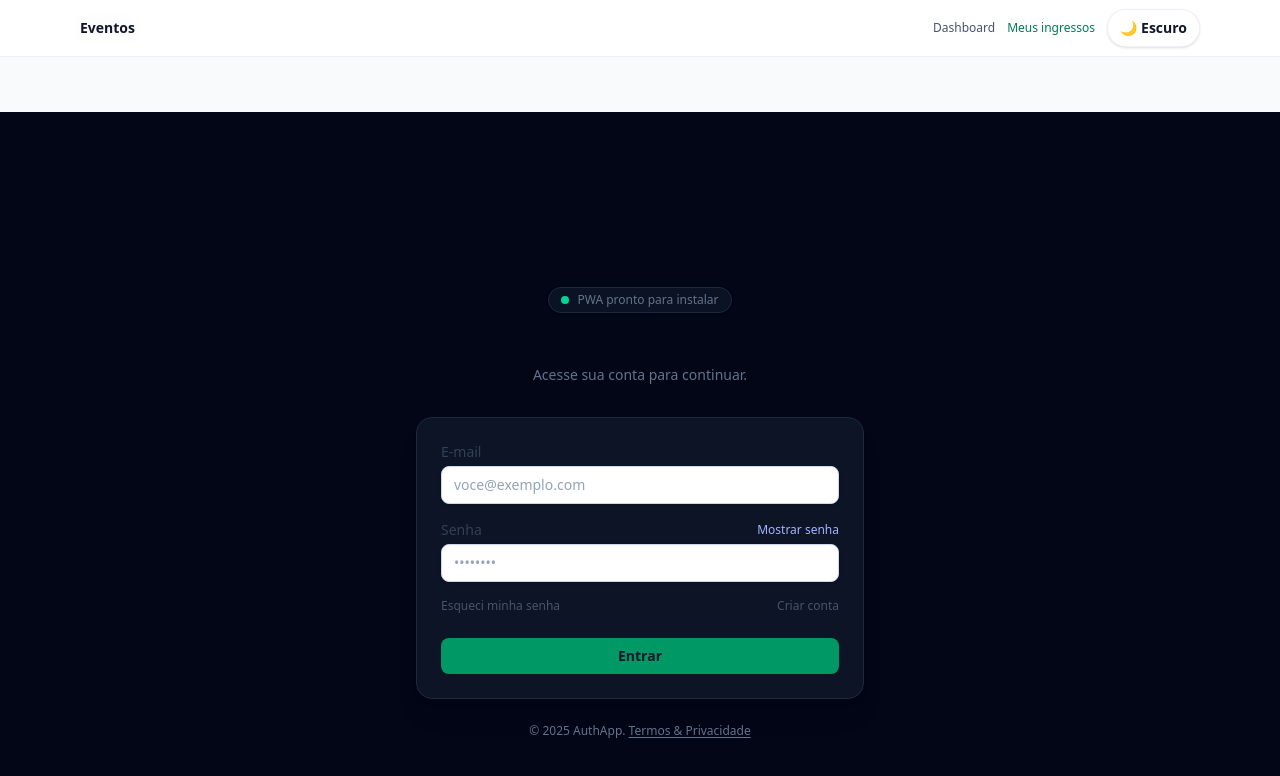
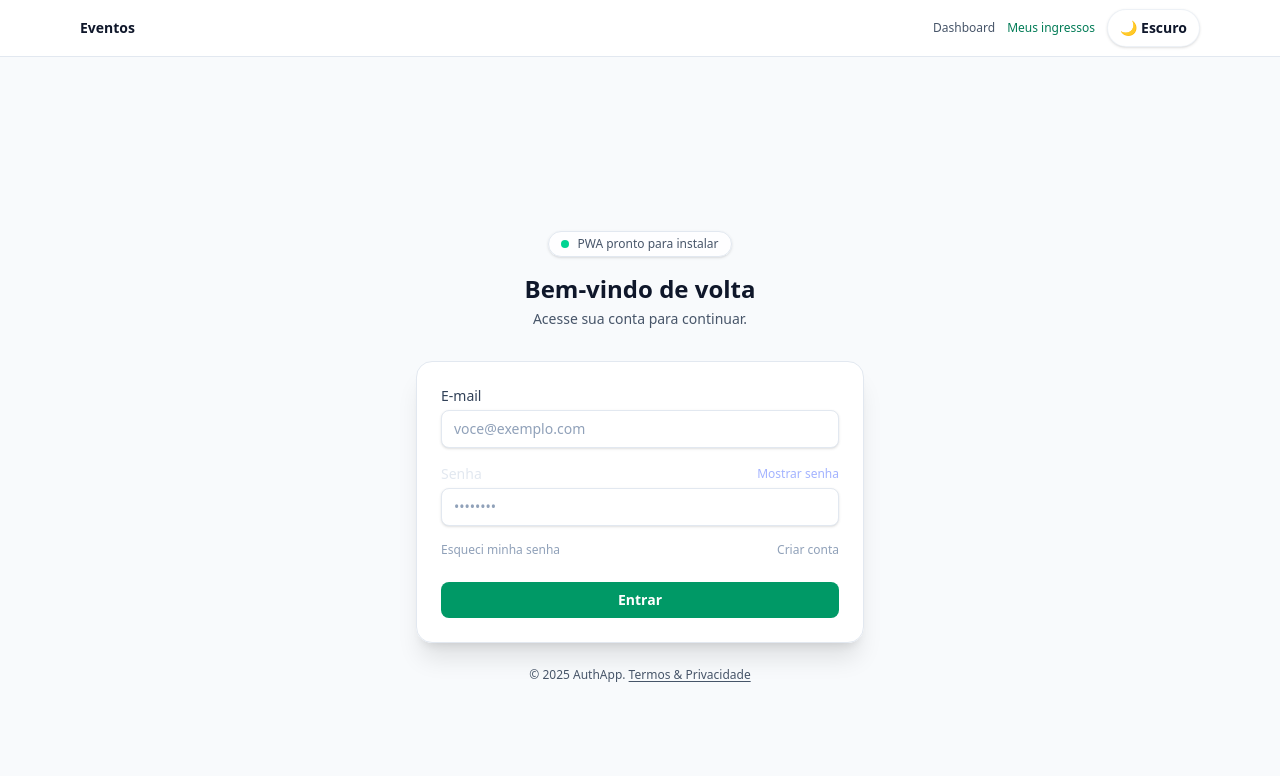
Before and after one commit to guilhermecardosocruz/appmodelo, a Next.js app: page /login in a window 1280 px wide. Shown: the top 776 px of the page. Built offline with nearby package versions, Linux system fonts and the light colour scheme.

Commit message:
fix(theme): unify light/dark using tokens and remove forced dark wrappers

```diff
--- a/app/(app)/layout.tsx
+++ b/app/(app)/layout.tsx
@@ -1,16 +1,9 @@
 import type { ReactNode } from "react";
-import { AppTopbar } from "@/components/AppTopbar";
 
 type Props = {
   children: ReactNode;
 };
 
 export default function AppLayout({ children }: Props) {
-  return (
-    <div className="min-h-screen bg-slate-50 text-slate-900 dark:bg-slate-950 dark:text-slate-50">
-      <AppTopbar />
-      {/* espaço do header fixo (h-14) */}
-      <main className="pt-14">{children}</main>
-    </div>
-  );
+  return <div className="min-h-screen bg-app text-app">{children}</div>;
 }
--- a/app/(auth)/layout.tsx
+++ b/app/(auth)/layout.tsx
@@ -1,15 +1,9 @@
 import type { ReactNode } from "react";
-import { AppTopbar } from "@/components/AppTopbar";
 
 type Props = {
   children: ReactNode;
 };
 
 export default function AuthLayout({ children }: Props) {
-  return (
-    <div className="min-h-screen bg-slate-50 text-slate-900 dark:bg-slate-950 dark:text-slate-50">
-      <AppTopbar />
-      <main className="pt-14">{children}</main>
-    </div>
-  );
+  return <div className="min-h-screen bg-app text-app">{children}</div>;
 }
--- a/app/globals.css
+++ b/app/globals.css
@@ -1,27 +1,31 @@
 @import "tailwindcss";
 
-/* Tema padrão: dark (classe no <html>) */
+/* =========================
+   Design tokens por tema
+   ========================= */
+
+/* Default: dark */
 :root {
   --bg: #020617;         /* slate-950 */
   --text: #e5e7eb;       /* slate-200 */
   --muted: #94a3b8;      /* slate-400 */
   --border: #1f2937;     /* slate-800 */
-  --card: rgba(15, 23, 42, 0.7);      /* slate-900/70 */
+  --card: rgba(15, 23, 42, 0.7);       /* slate-900/70 */
   --cardStrong: rgba(15, 23, 42, 0.85);
-  --cardHover: rgba(30, 41, 59, 0.6); /* slate-800/60 */
+  --cardHover: rgba(30, 41, 59, 0.6);  /* slate-800/60 */
   --inputBg: #0b1220;    /* deep slate */
-  --ring: #34d399;       /* emerald-400/500 vibe */
+  --ring: #34d399;       /* emerald */
 }
 
-/* Light theme (estilo Sympla-ish, limpo e claro) */
+/* Light theme */
 html.light {
   --bg: #f8fafc;         /* slate-50 */
   --text: #0f172a;       /* slate-900 */
   --muted: #475569;      /* slate-600 */
   --border: #e2e8f0;     /* slate-200 */
-  --card: rgba(255, 255, 255, 0.85);
-  --cardStrong: rgba(255, 255, 255, 0.95);
-  --cardHover: rgba(241, 245, 249, 0.9); /* slate-100 */
+  --card: rgba(255, 255, 255, 0.9);
+  --cardStrong: rgba(255, 255, 255, 0.98);
+  --cardHover: rgba(241, 245, 249, 0.95); /* slate-100 */
   --inputBg: #ffffff;
   --ring: #0ea5e9;       /* sky-500 */
 }
@@ -38,271 +42,27 @@ body {
   font-family: system-ui, -apple-system, BlinkMacSystemFont, "Segoe UI", sans-serif;
 }
 
-/* Helpers (usados via className) */
-.bg-app {
-  background: var(--bg);
-}
-.text-app {
+/* =========================
+   Helpers (classes utilitárias)
+   ========================= */
+
+.bg-app { background: var(--bg); }
+.text-app { color: var(--text); }
+.text-muted { color: var(--muted); }
+
+.bg-card { background: var(--card); }
+.bg-card-strong { background: var(--cardStrong); }
+.bg-card-hover { background: var(--cardHover); }
+
+.border-app { border-color: var(--border); }
+
+.input-app {
+  background: var(--inputBg);
   color: var(--text);
-}
-.text-muted {
-  color: var(--muted);
-}
-.bg-card {
-  background: var(--card);
-}
-.bg-card-strong {
-  background: var(--cardStrong);
-}
-.border-app {
   border-color: var(--border);
 }
 
-/* =========================
-   THEME OVERRIDES (HARD FIX)
-   ========================= */
-
-/* defaults (dark) */
-html[data-theme="dark"] body {
-  background: #020617; /* slate-950 */
-  color: #f8fafc;      /* slate-50 */
+.ring-app {
+  outline: none;
+  box-shadow: 0 0 0 2px var(--ring);
 }
-
-/* light mode: force page to look light even if components have dark classes */
-html[data-theme="light"] body {
-  background: #ffffff !important;
-  color: #0f172a !important; /* slate-900 */
-}
-
-/* common Tailwind dark classes overrides in light mode */
-html[data-theme="light"] .bg-slate-950 {
-  background-color: #ffffff !important;
-}
-html[data-theme="light"] .bg-slate-900 {
-  background-color: #ffffff !important;
-}
-html[data-theme="light"] .bg-slate-800 {
-  background-color: #f8fafc !important;
-}
-html[data-theme="light"] .text-slate-50 {
-  color: #0f172a !important;
-}
-html[data-theme="light"] .text-slate-100 {
-  color: #0f172a !important;
-}
-html[data-theme="light"] .text-slate-200 {
-  color: #334155 !important;
-}
-html[data-theme="light"] .text-slate-300 {
-  color: #334155 !important;
-}
-html[data-theme="light"] .text-slate-400 {
-  color: #475569 !important;
-}
-html[data-theme="light"] .border-slate-800 {
-  border-color: #e2e8f0 !important; /* slate-200 */
-}
-html[data-theme="light"] .border-slate-700 {
-  border-color: #cbd5e1 !important; /* slate-300 */
-}
-
-/* tailwind classes with slash need escaping */
-html[data-theme="light"] .bg-slate-900\/80,
-html[data-theme="light"] .bg-slate-900\/60,
-html[data-theme="light"] .bg-slate-900\/50 {
-  background-color: #ffffff !important;
-}
-html[data-theme="light"] .shadow-black\/50 {
-  box-shadow: 0 10px 25px rgba(15, 23, 42, 0.08) !important;
-}
-
-/* =========================
-   LIGHT MODE READABILITY FIX
-   ========================= */
-
-/* containers escuros viram cards claros */
-html[data-theme="light"] .bg-slate-800,
-html[data-theme="light"] .bg-slate-700,
-html[data-theme="light"] .bg-slate-600 {
-  background-color: #ffffff !important;
-}
-
-/* variantes com opacity */
-html[data-theme="light"] .bg-slate-800\/80,
-html[data-theme="light"] .bg-slate-800\/70,
-html[data-theme="light"] .bg-slate-800\/60,
-html[data-theme="light"] .bg-slate-700\/60,
-html[data-theme="light"] .bg-slate-900\/60 {
-  background-color: #ffffff !important;
-}
-
-/* textos claros viram escuros */
-html[data-theme="light"] .text-white {
-  color: #0f172a !important;
-}
-
-/* títulos ficam mais fortes */
-html[data-theme="light"] h1,
-html[data-theme="light"] h2,
-html[data-theme="light"] h3 {
-  color: #020617;
-}
-
-/* inputs e áreas de formulário */
-html[data-theme="light"] input,
-html[data-theme="light"] textarea,
-html[data-theme="light"] select {
-  background-color: #ffffff !important;
-  color: #0f172a !important;
-  border-color: #cbd5e1 !important;
-}
-
-/* =====================================================
-   LIGHT MODE – UX POLISH (Sympla-inspired)
-   ===================================================== */
-
-html[data-theme="light"] body {
-  background-color: #f8fafc !important; /* slate-50 */
-  color: #0f172a !important;            /* slate-900 */
-}
-
-/* ---------- Cards / Containers ---------- */
-html[data-theme="light"] .bg-slate-900,
-html[data-theme="light"] .bg-slate-800,
-html[data-theme="light"] .bg-slate-700,
-html[data-theme="light"] .bg-slate-900\/60,
-html[data-theme="light"] .bg-slate-900\/50,
-html[data-theme="light"] .bg-slate-800\/60,
-html[data-theme="light"] .bg-slate-800\/50 {
-  background-color: #ffffff !important;
-  color: #0f172a !important;
-}
-
-/* ---------- Bordas ---------- */
-html[data-theme="light"] .border-slate-800,
-html[data-theme="light"] .border-slate-700 {
-  border-color: #e2e8f0 !important; /* slate-200 */
-}
-
-/* ---------- Títulos ---------- */
-html[data-theme="light"] h1,
-html[data-theme="light"] h2,
-html[data-theme="light"] h3,
-html[data-theme="light"] h4 {
-  color: #020617 !important; /* slate-950 */
-}
-
-/* ---------- Textos secundários ---------- */
-html[data-theme="light"] .text-slate-400,
-html[data-theme="light"] .text-slate-300 {
-  color: #475569 !important; /* slate-600 */
-}
-
-html[data-theme="light"] .text-slate-200 {
-  color: #334155 !important; /* slate-700 */
-}
-
-/* ---------- Labels de formulário ---------- */
-html[data-theme="light"] label {
-  color: #334155 !important; /* slate-700 */
-}
-
-/* ---------- Inputs / Selects / Textareas ---------- */
-html[data-theme="light"] input,
-html[data-theme="light"] textarea,
-html[data-theme="light"] select {
-  background-color: #ffffff !important;
-  color: #0f172a !important;
-  border-color: #cbd5f5 !important; /* leve azul/slate */
-}
-
-html[data-theme="light"] input::placeholder,
-html[data-theme="light"] textarea::placeholder {
-  color: #94a3b8 !important; /* slate-400 */
-}
-
-/* ---------- Helpers / hints ---------- */
-html[data-theme="light"] .text-muted {
-  color: #64748b !important; /* slate-500 */
-}
-
-/* ---------- Sombras mais leves ---------- */
-html[data-theme="light"] .shadow-black\/50,
-html[data-theme="light"] .shadow-black\/40 {
-  box-shadow: 0 10px 25px rgba(15, 23, 42, 0.08) !important;
-}
-
-/* =====================================================
-   LIGHT MODE – UX POLISH (Sympla-inspired)
-   ===================================================== */
-
-html[data-theme="light"] body {
-  background-color: #f8fafc !important; /* slate-50 */
-  color: #0f172a !important;            /* slate-900 */
-}
-
-/* ---------- Cards / Containers ---------- */
-html[data-theme="light"] .bg-slate-900,
-html[data-theme="light"] .bg-slate-800,
-html[data-theme="light"] .bg-slate-700,
-html[data-theme="light"] .bg-slate-900\/60,
-html[data-theme="light"] .bg-slate-900\/50,
-html[data-theme="light"] .bg-slate-800\/60,
-html[data-theme="light"] .bg-slate-800\/50 {
-  background-color: #ffffff !important;
-  color: #0f172a !important;
-}
-
-/* ---------- Bordas ---------- */
-html[data-theme="light"] .border-slate-800,
-html[data-theme="light"] .border-slate-700 {
-  border-color: #e2e8f0 !important; /* slate-200 */
-}
-
-/* ---------- Títulos ---------- */
-html[data-theme="light"] h1,
-html[data-theme="light"] h2,
-html[data-theme="light"] h3,
-html[data-theme="light"] h4 {
-  color: #020617 !important; /* slate-950 */
-}
-
-/* ---------- Textos secundários ---------- */
-html[data-theme="light"] .text-slate-400,
-html[data-theme="light"] .text-slate-300 {
-  color: #475569 !important; /* slate-600 */
-}
-
-html[data-theme="light"] .text-slate-200 {
-  color: #334155 !important; /* slate-700 */
-}
-
-/* ---------- Labels de formulário ---------- */
-html[data-theme="light"] label {
-  color: #334155 !important; /* slate-700 */
-}
-
-/* ---------- Inputs / Selects / Textareas ---------- */
-html[data-theme="light"] input,
-html[data-theme="light"] textarea,
-html[data-theme="light"] select {
-  background-color: #ffffff !important;
-  color: #0f172a !important;
-  border-color: #cbd5f5 !important; /* leve azul/slate */
-}
-
-html[data-theme="light"] input::placeholder,
-html[data-theme="light"] textarea::placeholder {
-  color: #94a3b8 !important; /* slate-400 */
-}
-
-/* ---------- Helpers / hints ---------- */
-html[data-theme="light"] .text-muted {
-  color: #64748b !important; /* slate-500 */
-}
-
-/* ---------- Sombras mais leves ---------- */
-html[data-theme="light"] .shadow-black\/50,
-html[data-theme="light"] .shadow-black\/40 {
-  box-shadow: 0 10px 25px rgba(15, 23, 42, 0.08) !important;
-}
--- a/components/AppTopbar.tsx
+++ b/components/AppTopbar.tsx
@@ -3,11 +3,11 @@ import { ThemeToggle } from "@/components/theme/ThemeToggle";
 
 export function AppTopbar() {
   return (
-    <header className="fixed inset-x-0 top-0 z-50 border-b border-slate-200/60 bg-white/90 backdrop-blur dark:border-slate-800/60 dark:bg-slate-950/80">
+    <header className="fixed inset-x-0 top-0 z-50 border-b border-[var(--border)] bg-card-strong backdrop-blur">
       <div className="mx-auto flex h-14 max-w-6xl items-center justify-between px-4">
         <Link
           href="/"
-          className="text-sm font-semibold text-slate-900 hover:opacity-80 dark:text-slate-50"
+          className="text-sm font-semibold text-app hover:opacity-80"
         >
           Eventos
         </Link>
@@ -16,7 +16,7 @@ export function AppTopbar() {
           <nav className="hidden sm:flex items-center gap-3">
             <Link
               href="/dashboard"
-              className="text-xs font-medium text-slate-600 hover:text-slate-900 dark:text-slate-300 dark:hover:text-slate-50"
+              className="text-xs font-medium text-muted hover:opacity-80"
             >
               Dashboard
             </Link>
```
Also changed, not shown: app/(app)/convite/[slug]/ConviteClient.tsx (+26 -26 lines), app/(app)/convite/pessoa/[slug]/GuestInviteClient.tsx (+24 -24 lines), app/(app)/eventos/[id]/confirmados/ConfirmadosClient.tsx (+13 -13 lines), app/(app)/ingressos/IngressosClient.tsx (+14 -14 lines), components/theme/ThemeProvider.tsx (+14 -3 lines).
